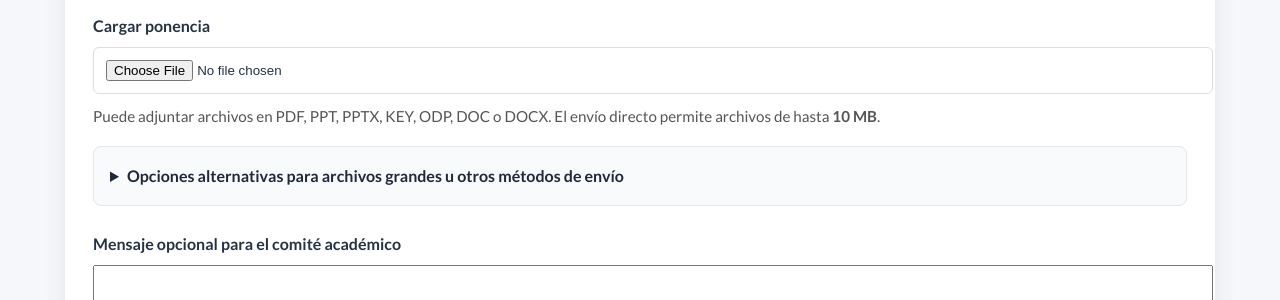
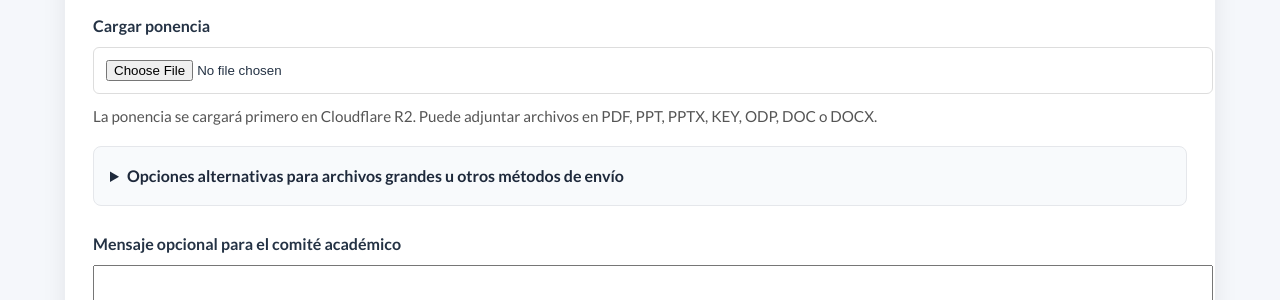
Before and after one commit to Acmisantander/Acmisantander, a Jekyll site: the page built from magazine/enviar-ponencias.html, in a window 1280 px wide. Shown: the part 921-1221 px from the top of the page. Built offline with Jekyll 4.4.1, drawn with Linux system fonts in a browser that asks for light colours; some of the changed lines change nothing that is shown.

Commit message:
Update enviar-ponencias.html

```diff
--- a/magazine/enviar-ponencias.html
+++ b/magazine/enviar-ponencias.html
@@ -18,8 +18,7 @@
 <form
 id="formEnvioPonencia"
 action="https://formsubmit.co/santanderacmi@gmail.com"
-method="POST"
-enctype="multipart/form-data">
+method="POST">
 
 <input type="hidden" name="_subject" value="Nueva ponencia enviada a ACMI Santander">
 <input type="hidden" name="_captcha" value="false">
@@ -49,13 +48,16 @@
 <input
 id="archivoPonencia"
 type="file"
-name="attachment"
 accept=".pdf,.ppt,.pptx,.key,.odp,.doc,.docx"
 style="width:100%; padding:12px; margin:8px 0 18px; border:1px solid #ddd; border-radius:6px;">
 
 <p style="font-size:0.95rem; color:#555; margin-top:-8px;">
-Puede adjuntar archivos en PDF, PPT, PPTX, KEY, ODP, DOC o DOCX. El envío directo permite archivos de hasta <strong>10 MB</strong>.
+La ponencia se cargará primero en Cloudflare R2. Puede adjuntar archivos en PDF, PPT, PPTX, KEY, ODP, DOC o DOCX.
 </p>
+
+<input type="hidden" id="Archivo_Cloudflare_R2" name="Archivo_Cloudflare_R2">
+<input type="hidden" id="Nombre_Archivo_Original" name="Nombre_Archivo_Original">
+<input type="hidden" id="Tamano_Archivo" name="Tamano_Archivo">
 
 <div
 id="mensajeErrorPonencia"
@@ -77,11 +79,6 @@
 </summary>
 
 <div style="margin-top:16px; font-size:0.96rem; line-height:1.7; color:#334155;">
-
-<p>
-Si el archivo supera los <strong>10 MB</strong>, puede presentar dificultades en el envío directo.
-En ese caso, puede utilizar cualquiera de las siguientes alternativas:
-</p>
 
 <label><strong>Enlace de la ponencia (opcional)</strong></label>
 <input
@@ -118,7 +115,7 @@
 </div>
 
 <p id="textoCargaPonencia" style="font-size:0.92rem; margin-top:8px; color:#475569;">
-Enviando formulario...
+Preparando carga...
 </p>
 
 </div>
@@ -138,57 +135,87 @@
 </div>
 
 <script>
-document.getElementById("formEnvioPonencia").addEventListener("submit", function(event) {
+document.getElementById("formEnvioPonencia").addEventListener("submit", async function(event) {
+  event.preventDefault();
 
+  const CLOUDFLARE_WORKER_URL = "https://dawn-base-5480.santanderacmi.workers.dev";
+
+  const form = this;
   const archivoInput = document.getElementById("archivoPonencia");
   const archivo = archivoInput.files[0];
 
   const boton = document.getElementById("botonEnviarPonencia");
   const barra = document.getElementById("barraPonencia");
   const contenedor = document.getElementById("barraContainerPonencia");
+  const textoCarga = document.getElementById("textoCargaPonencia");
   const mensajeError = document.getElementById("mensajeErrorPonencia");
   const opciones = document.getElementById("opcionesAlternativasPonencia");
 
-  const limiteMB = 10;
-  const limiteBytes = limiteMB * 1024 * 1024;
+  const campoR2 = document.getElementById("Archivo_Cloudflare_R2");
+  const campoOriginal = document.getElementById("Nombre_Archivo_Original");
+  const campoTamano = document.getElementById("Tamano_Archivo");
 
   mensajeError.style.display = "none";
   mensajeError.innerHTML = "";
 
-  if (archivo && archivo.size > limiteBytes) {
-    event.preventDefault();
+  boton.disabled = true;
+  boton.innerText = "Subiendo archivo...";
+  contenedor.style.display = "block";
+  barra.style.width = "15%";
+  textoCarga.innerText = "Subiendo ponencia a Cloudflare R2...";
 
-    mensajeError.style.display = "block";
-    mensajeError.innerHTML =
-      "<strong>El archivo supera los 10 MB.</strong><br>" +
-      "Para evitar errores en el envío, utilice las opciones alternativas: pegue un enlace de Drive, Dropbox, OneDrive o WeTransfer, suba el archivo mediante el botón de Google Drive o envíelo al correo institucional.";
+  try {
+    if (archivo) {
+      const datosCloudflare = new FormData();
 
-    opciones.open = true;
+      datosCloudflare.append("archivo", archivo);
+      datosCloudflare.append("autor", form.Nombre_Ponente.value);
+      datosCloudflare.append("titulo", form.Titulo_Ponencia.value);
 
+      barra.style.width = "35%";
+
+      const respuesta = await fetch(CLOUDFLARE_WORKER_URL, {
+        method: "POST",
+        body: datosCloudflare
+      });
+
+      const resultado = await respuesta.json();
+
+      if (!respuesta.ok || !resultado.success) {
+        throw new Error(resultado.error || "No se pudo cargar el archivo.");
+      }
+
+      barra.style.width = "80%";
+
+      campoR2.value = resultado.fileKey;
+      campoOriginal.value = resultado.originalName;
+      campoTamano.value = resultado.size;
+    } else {
+      campoR2.value = "No se adjuntó archivo";
+      campoOriginal.value = "No se adjuntó archivo";
+      campoTamano.value = "0";
+    }
+
+    boton.innerText = "Enviando información...";
+    textoCarga.innerText = "Archivo cargado. Enviando datos al comité académico...";
+    barra.style.width = "95%";
+
+    form.submit();
+
+  } catch (error) {
     boton.disabled = false;
     boton.innerText = "Enviar información de la ponencia";
 
     contenedor.style.display = "none";
     barra.style.width = "0%";
 
-    return false;
+    mensajeError.style.display = "block";
+    mensajeError.innerHTML =
+      "<strong>No fue posible cargar el archivo a Cloudflare R2.</strong><br>" +
+      error.message +
+      "<br><br>Puede intentar nuevamente o usar las opciones alternativas.";
+
+    opciones.open = true;
   }
-
-  boton.disabled = true;
-  boton.innerText = "Enviando...";
-
-  contenedor.style.display = "block";
-
-  let progreso = 0;
-
-  const intervalo = setInterval(function() {
-    progreso += 8;
-    barra.style.width = progreso + "%";
-
-    if (progreso >= 92) {
-      clearInterval(intervalo);
-    }
-  }, 180);
-
 });
 </script>
```
